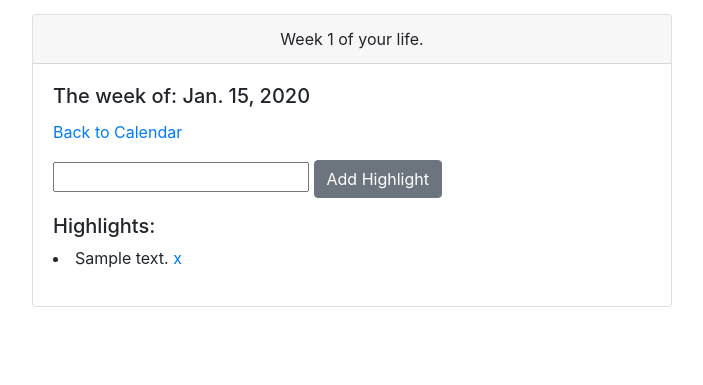
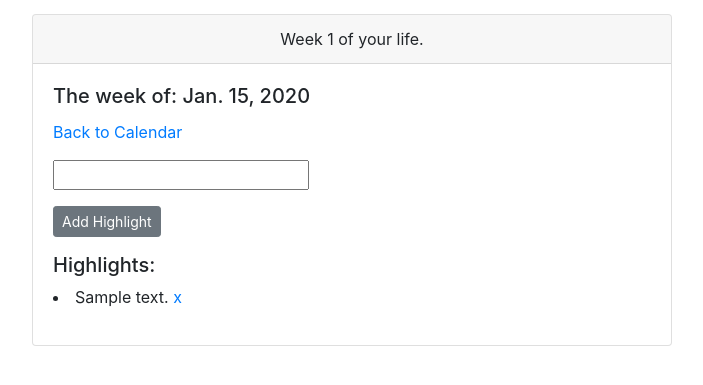
Before and after one commit to learyjk/life_cal, a Django app: template cal/templates/cal/week_view.html in a window 1280 px wide. Shown: the part 56-441 px from the top of the page, without its empty margins (288-991 px from the left). Run offline with Django 3.2, Linux system fonts and the light colour scheme; the template is opened without the code that fills it: values that come from a table or form of the project are taken from there, others are empty; tables that the repository leaves empty hold one stand-in row (values such as "Sample post"); some libraries are stand-ins or nearby versions.

Commit message:
card style updates

```diff
--- a/cal/templates/cal/week_view.html
+++ b/cal/templates/cal/week_view.html
@@ -10,10 +10,11 @@
         <h5 class="card-title">The week of: {{week.date}}</h5>
         <p><a href="{% url 'index' %}">Back to Calendar</a></p>
         <p class="card-text" align="left">
+
             <form method="POST" action="{% url 'week_view' week.week_number %}">
                 {% csrf_token %}
-                {{ form }}
-                <input class="btn btn-secondary" type="Submit" value="Add Highlight">
+                {{ form.as_p }}
+                <input class="btn btn-secondary btn-sm" type="Submit" value="Add Highlight">
             </form>
 
 
```
